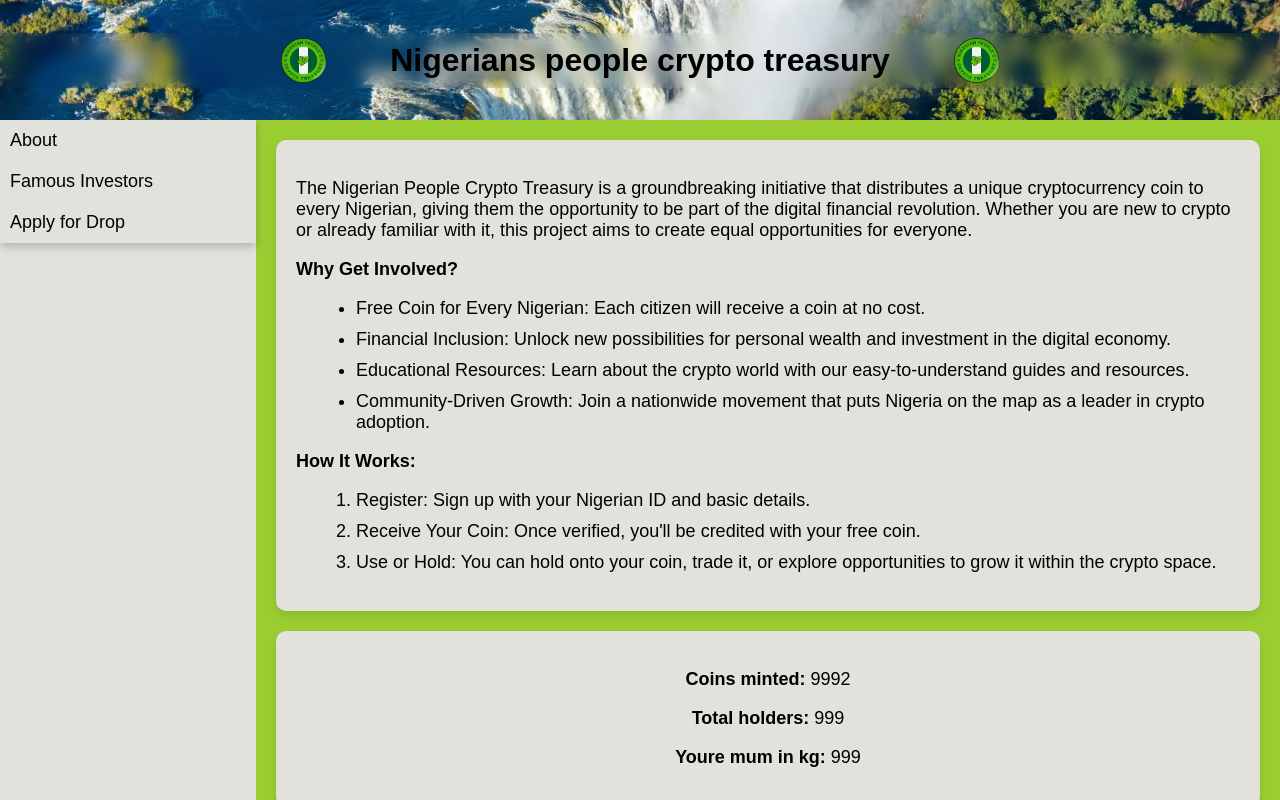
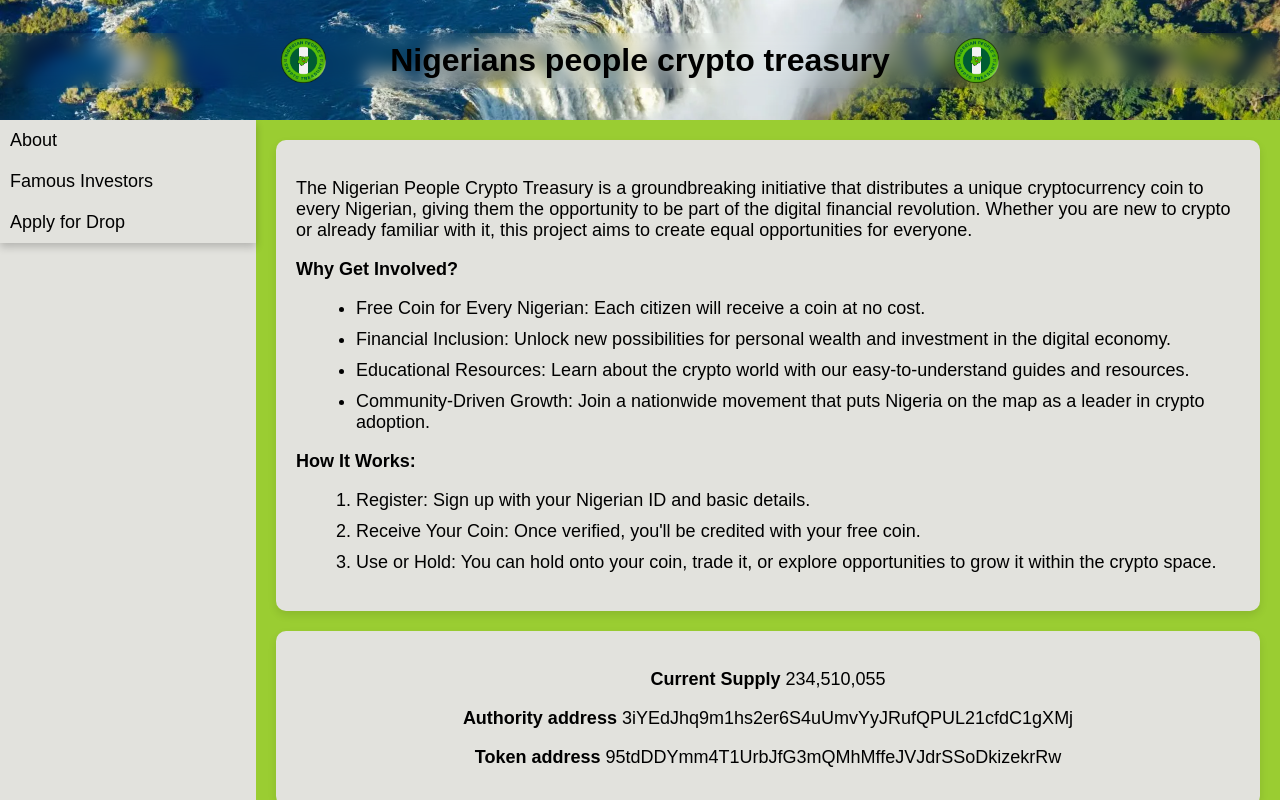
Before and after one commit to nigerianpeoplescryptotreasury/site, a React (Vite) app: page / in a window 1280 px wide. Built offline with nearby package versions, Linux system fonts and the light colour scheme.

Commit message:
Added additional info

```diff
--- a/src/About/About.jsx
+++ b/src/About/About.jsx
@@ -26,9 +26,9 @@ function About() {
           </ol>
       </div>
       <div className={styles["about-coin"]}>
-        <p> <b>Coins minted:</b> 9992</p>
-        <p> <b>Total holders:</b> 999</p>
-        <p> <b>Youre mum in kg:</b> 999</p>
+        <p> <b>Current Supply</b> 234,510,055</p>
+        <p> <b>Authority address</b> 3iYEdJhq9m1hs2er6S4uUmvYyJRufQPUL21cfdC1gXMj</p>
+        <p> <b>Token address </b> 95tdDDYmm4T1UrbJfG3mQMhMffeJVJdrSSoDkizekrRw</p>
       </div>
     </div>
   );
```
